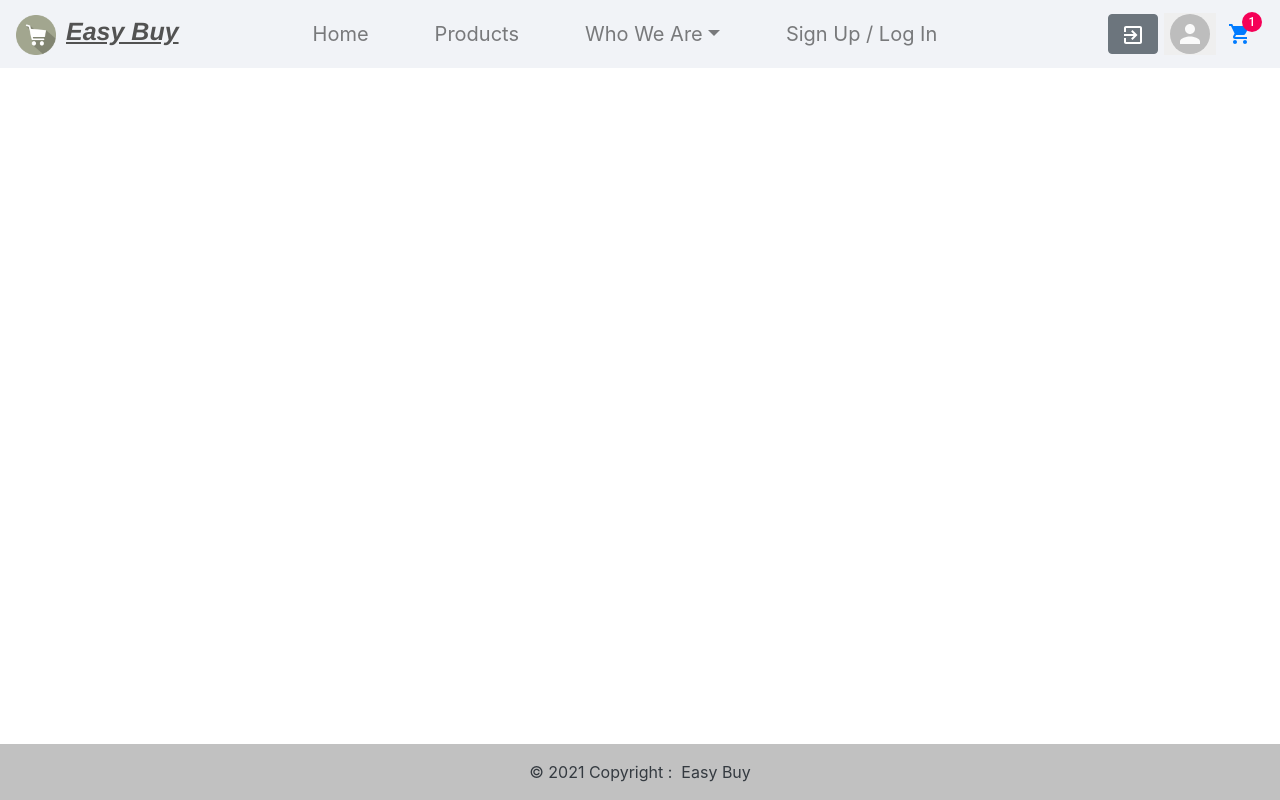
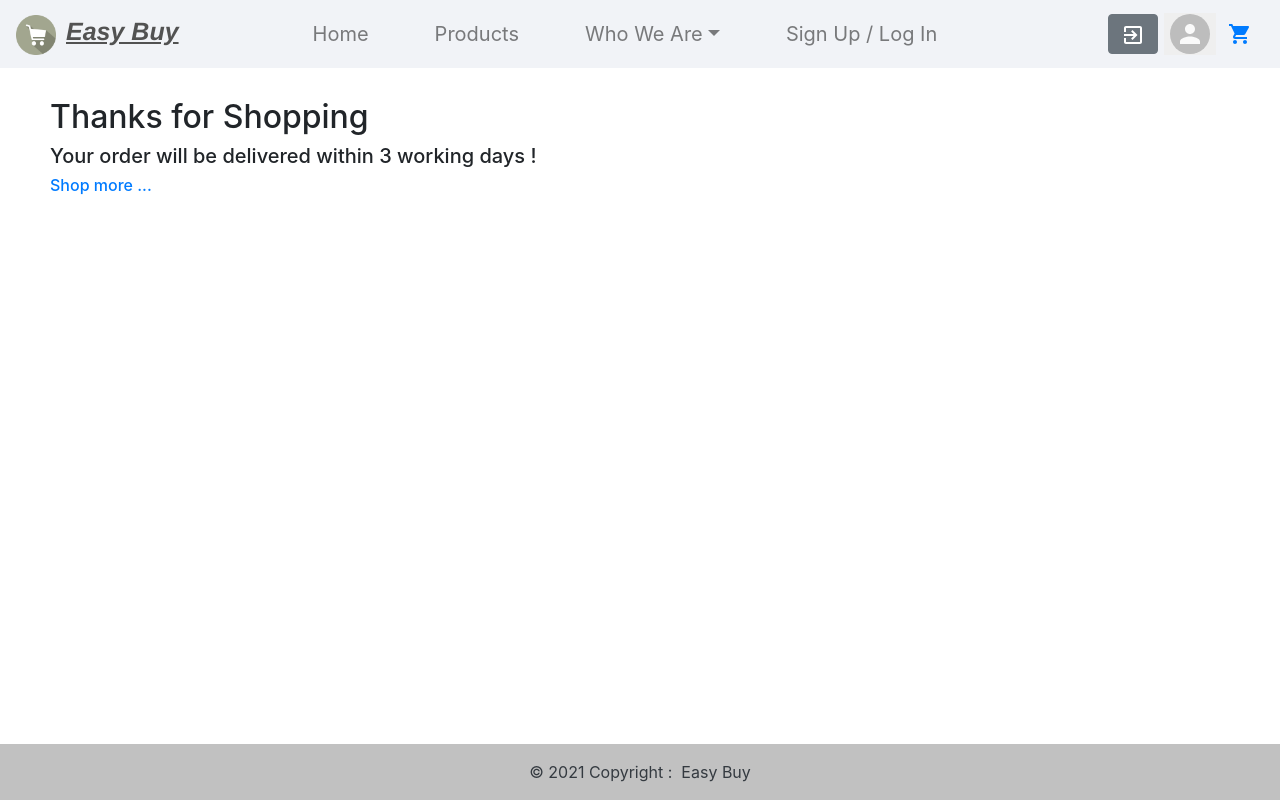
Before and after one commit to PralinJoardar/EasyBuy_e-commerce, a React (Create React App) app: page /checkout in a window 1280 px wide. Built offline with nearby package versions, Linux system fonts and the light colour scheme.

Commit message:
office commit with add to cart

```diff
--- a/src/App.js
+++ b/src/App.js
@@ -1,4 +1,4 @@
-import React from "react";
+import React, { useState } from "react";
 import HomePage from "./components/HomePage/HomePage";
 import NavBar from "./components/NavBar/NavBar";
 import { BrowserRouter as Router, Switch, Route, Link } from "react-router-dom";
@@ -8,18 +8,20 @@ import AboutUs from "./components/About Us/AboutUs";
 import Contact from "./components/Contact/Contact";
 import SignUp from "./components/SignUp/SignUp";
 import LogIn from "./components/SignUp/LogIn/LogIn";
-import Cart from './components/Cart/Cart'
+import Cart from "./components/Cart/Cart";
+import Checkout from "./components/Checkout/Checkout";
 function App() {
+  const [cartCount, setCartCount] = useState(0);
   return (
     <>
       <Router>
-        <NavBar />
+        <NavBar cartCount={cartCount} />
         <Switch>
           <Route path="/" exact>
             <HomePage />
           </Route>
           <Route path="/products" exact>
-            <Products />
+            <Products setCartCount={setCartCount} />
           </Route>
           <Route path="/aboutUs" exact>
             <AboutUs />
@@ -34,7 +36,10 @@ function App() {
             <LogIn />
           </Route>
           <Route path="/cart" exact>
-            <Cart />
+            <Cart setCartCount={setCartCount} />
+          </Route>
+          <Route path="/checkout" exact>
+            <Checkout setCartCount={setCartCount} />
           </Route>
         </Switch>
         <Footer />
--- a/src/Redux/actions/checkoutAction.js
+++ b/src/Redux/actions/checkoutAction.js
@@ -1,6 +1,7 @@
 import { CHECKOUT } from "../constants";
 export const checkout = ()=>{
     return{
-        type:CHECKOUT
+        type:CHECKOUT,
+        payload:[]
     }
 }
--- a/src/Redux/reducers/addToCartReducer.js
+++ b/src/Redux/reducers/addToCartReducer.js
@@ -5,7 +5,7 @@ export const addToCartReducer = (state = [], action) => {
     case ADD_TO_CART:
       return [...state, { product: action.payload }];
     case CHECKOUT:
-      return state;
+      return action.payload;
     default:
       return state;
   }
--- a/src/components/Cart/Cart.js
+++ b/src/components/Cart/Cart.js
@@ -1,12 +1,17 @@
 import React, { useState, useEffect } from "react";
 import { connect } from "react-redux";
-import {checkout} from '../../Redux/actions/checkoutAction'
+import { checkout } from "../../Redux/actions/checkoutAction";
+import { Link } from "react-router-dom";
 
-function Cart({ products, addToCart, checkout }) {
+function Cart({ products, addToCart, checkout, clearCart, setCartCount }) {
   let total = 0;
   console.log("product is", products);
   const handleCheckout = () => {
-
+    checkout();
+  };
+  const handleClearCart = () => {
+    clearCart();
+    setCartCount(0);
   };
   const displayCart = () => {
     return (
@@ -61,7 +66,7 @@ function Cart({ products, addToCart, checkout }) {
         ) : (
           <div style={{ padding: "50px" }}>
             <h2>Cart is Empty ! </h2>
-            <h5>shop now...</h5>
+            <h5><Link to="/products">shop now...</Link></h5>
           </div>
         )}
       </div>
@@ -73,15 +78,25 @@ function Cart({ products, addToCart, checkout }) {
       {products.length === 0 ? (
         <p></p>
       ) : (
-        <h1 style={{ padding: "50px" }}>Total Amount : {total}</h1>
+        <h1 style={{ padding: "50px" }}>Total Amount : {total.toFixed(2)}</h1>
       )}
       {products.length !== 0 ? (
         <div style={{ paddingBottom: "50px", paddingLeft: "50px" }}>
-          <button class="btn btn-lg btn-success" onClick={handleCheckout}>
-            Checkout
+          <Link to="/checkout">
+            <button
+              class="btn btn-lg btn-success"
+              onClick={() => handleCheckout()}
+            >
+              Checkout
+            </button>
+          </Link>
+          &nbsp; &nbsp; &nbsp; &nbsp;
+          <button
+            class="btn btn-lg btn-danger"
+            onClick={() => handleClearCart()}
+          >
+            Clear Cart
           </button>
-          &nbsp; &nbsp; &nbsp; &nbsp;
-          <button class="btn btn-lg btn-danger">Clear Cart</button>
         </div>
       ) : (
         <p></p>
@@ -99,7 +114,8 @@ const mapStateToProps = (state) => {
 };
 const mapDispatchToProps = (dispatch) => {
   return {
-    checkout: ()=>dispatch(checkout())
+    checkout: () => dispatch(checkout()),
+    clearCart: () => dispatch(checkout()),
   };
 };
 export default connect(mapStateToProps, mapDispatchToProps)(Cart);
--- /dev/null
+++ b/src/components/Checkout/Checkout.js
@@ -0,0 +1,17 @@
+import React from "react";
+import { Link } from "react-router-dom";
+
+function Checkout({ setCartCount }) {
+  setCartCount(0);
+  return (
+    <div>
+      <div style={{ padding: "50px" }}>
+        <h2>Thanks for Shopping</h2>
+        <h5>Your order will be delivered within 3 working days !</h5>
+        <h6><Link to="/products">Shop more ...</Link></h6>
+      </div>
+    </div>
+  );
+}
+
+export default Checkout;
--- a/src/components/NavBar/NavBar.js
+++ b/src/components/NavBar/NavBar.js
@@ -1,4 +1,4 @@
-import React from "react";
+import React, { useState } from "react";
 import { IconButton, Badge, Avatar } from "@material-ui/core";
 import { ShoppingCart } from "@material-ui/icons";
 import logo from "../../assets/images/logo.png";
@@ -6,7 +6,7 @@ import "./styles.css";
 import { Link } from "react-router-dom";
 import ExitToAppIcon from "@material-ui/icons/ExitToApp";
 
-function NavBar() {
+function NavBar({ cartCount }) {
   return (
     <>
       <br />
@@ -89,9 +89,7 @@ function NavBar() {
           data-placement="top"
           title="Log Out"
         >
-          <ExitToAppIcon
-
-          />
+          <ExitToAppIcon />
         </button>
         &nbsp;
         <button
@@ -108,7 +106,11 @@ function NavBar() {
         <div class="float-right">
           <Link to="/cart">
             <IconButton aria-label="Show cart items" color="inherit">
-              <Badge color="secondary" badgeContent={1} color="secondary">
+              <Badge
+                color="secondary"
+                badgeContent={cartCount}
+                color="secondary"
+              >
                 <ShoppingCart />
               </Badge>
             </IconButton>
--- a/src/components/Products/Products.js
+++ b/src/components/Products/Products.js
@@ -3,7 +3,7 @@ import SearchBar from "../SearchBar/SearchBar";
 import { connect } from "react-redux";
 import { fetchProducts } from "../../Redux/actions/fetchProductsAction";
 import { addToCart } from "../../Redux/actions/addToCartAction";
-function Products({ products, getProducts, addToCart }) {
+function Products({ products, getProducts, addToCart, setCartCount }) {
   useEffect(() => {
     getProducts();
   }, []);
@@ -14,7 +14,7 @@ function Products({ products, getProducts, addToCart }) {
 
   return (
     <>
-      <SearchBar />
+      <SearchBar setCartCount={setCartCount} />
       {console.log(products)}
       <br />
       <br />
@@ -60,6 +60,7 @@ function Products({ products, getProducts, addToCart }) {
               class="btn-primary"
               onClick={() => {
                 handleAddToCart(product);
+                setCartCount((prevCount) => prevCount + 1);
               }}
             >
               Add to cart
--- a/src/components/SearchBar/SearchBar.js
+++ b/src/components/SearchBar/SearchBar.js
@@ -2,7 +2,7 @@ import React, { useState } from "react";
 import { connect } from "react-redux";
 import { addToCart } from "../../Redux/actions/addToCartAction";
 
-function SearchBar({ products, addToCart }) {
+function SearchBar({ products, addToCart, setCartCount }) {
   const handleAddToCart = (product) => {
     addToCart(product);
   };
@@ -78,6 +78,7 @@ function SearchBar({ products, addToCart }) {
                   class="btn-primary"
                   onClick={() => {
                     handleAddToCart(value);
+                    setCartCount(prevCount=>prevCount+1)
                   }}
                 >
                   Add to cart
```
Lines whose indentation alone changed are shown as unchanged.
